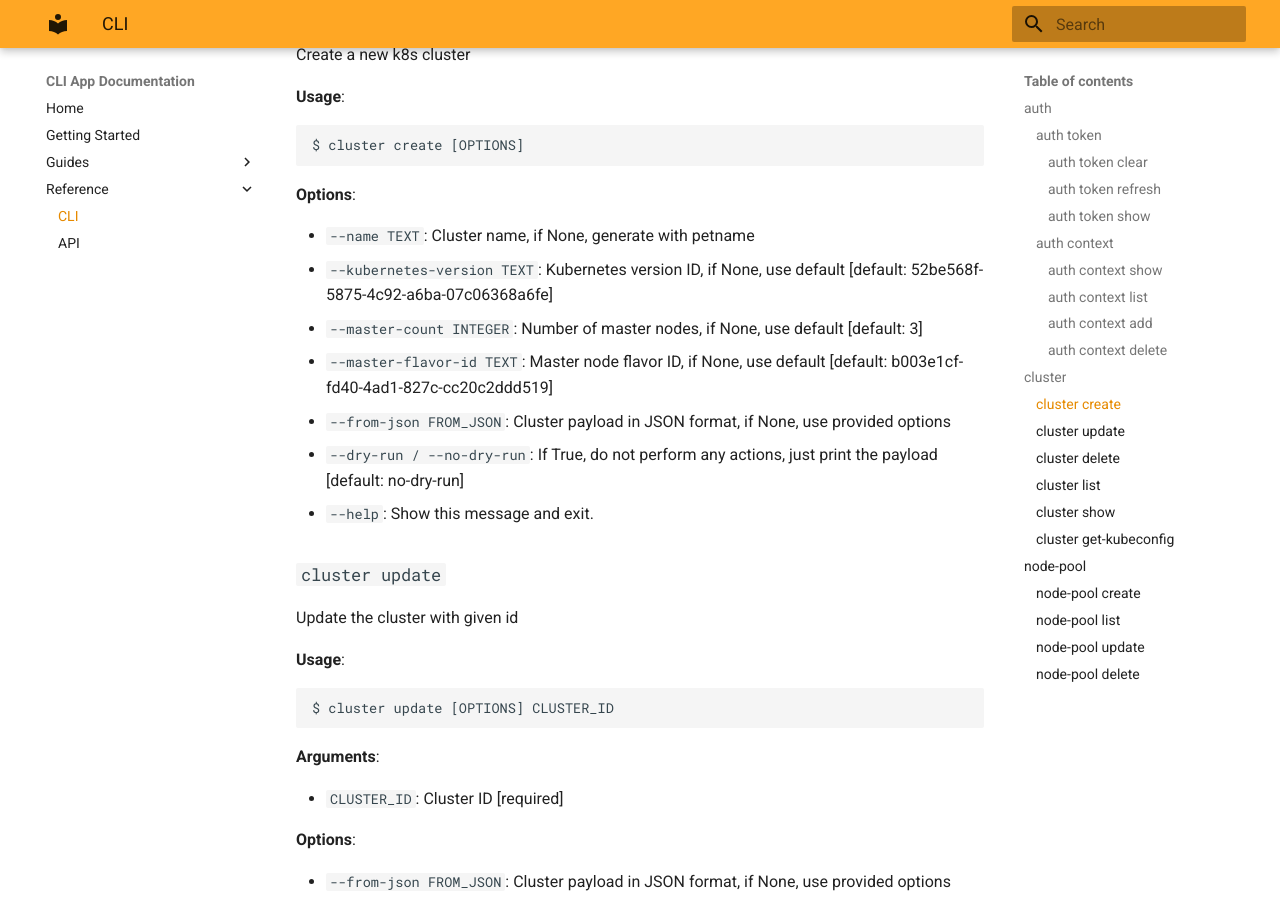
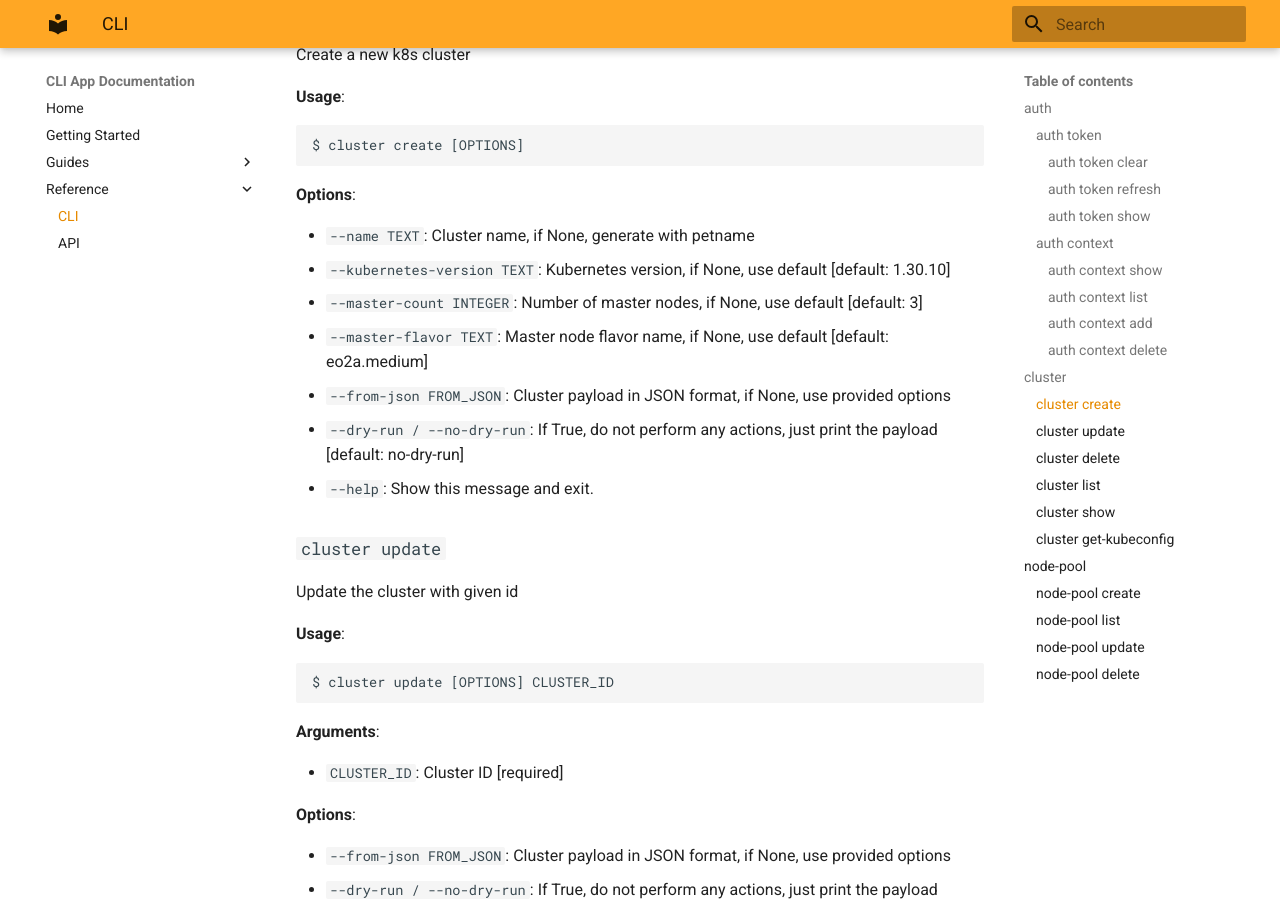
Before and after one commit to CloudFerro/cf-mkcli, an MkDocs documentation site: the page built from docs/reference/cli.md, in a window 1280 px wide and 900 px high, scrolled down 4254 px. Built offline with MkDocs 1.6.1 and Material for MkDocs 9.7.7, drawn with Linux system fonts in a browser that asks for light colours; some of the changed text lies outside the part shown.

Commit message:
update docs

```diff
--- a/docs/reference/cli.md
+++ b/docs/reference/cli.md
@@ -208,9 +208,9 @@
 **Options**:
 
 * `--name TEXT`: Cluster name, if None, generate with petname
-* `--kubernetes-version TEXT`: Kubernetes version ID, if None, use default  [default: 52be568f-5875-4c92-a6ba-07c06368a6fe]
+* `--kubernetes-version TEXT`: Kubernetes version, if None, use default  [default: 1.30.10]
 * `--master-count INTEGER`: Number of master nodes, if None, use default  [default: 3]
-* `--master-flavor-id TEXT`: Master node flavor ID, if None, use default  [default: b003e1cf-fd40-4ad1-827c-cc20c2ddd519]
+* `--master-flavor TEXT`: Master node flavor name, if None, use default  [default: eo2a.medium]
 * `--from-json FROM_JSON`: Cluster payload in JSON format, if None, use provided options
 * `--dry-run / --no-dry-run`: If True, do not perform any actions, just print the payload  [default: no-dry-run]
 * `--help`: Show this message and exit.
@@ -348,7 +348,8 @@
 * `--min-nodes INTEGER`: Minimum number of nodes in the pool  [default: 1]
 * `--max-nodes INTEGER`: Maximum number of nodes in the pool  [default: 10]
 * `--autoscale / --no-autoscale`: Enable autoscaling for the node pool  [default: no-autoscale]
-* `--flavor-id TEXT`: Machine flavor ID for the node pool, if None, use default flavor  [default: b003e1cf-fd40-4ad1-827c-cc20c2ddd519]
+* `--flavor TEXT`: Machine flavor for the node pool, if None, use the default flavor  [default: hmad.medium]
+* `--dry-run / --no-dry-run`: If True, do not perform any actions, just print the payload  [default: no-dry-run]
 * `--help`: Show this message and exit.
 
 ### `node-pool list`
```
Also changed, not shown: other parts of docs/reference/cli.md (+2 -2 lines), README.md (+6 -5 lines).
